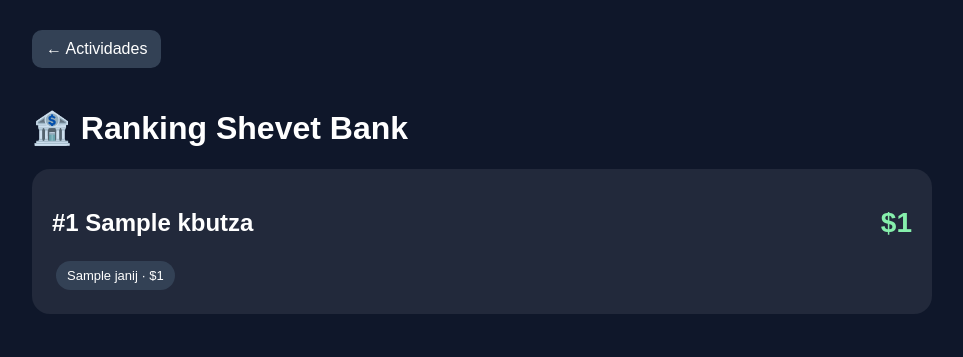
After one commit to rashimshivteisrael-rgb/ShivteApp, a Django app: page /shevet-bank-ranking/ in a window 1280 px wide. The commit adds this page. Shown: the top 357 px of the page, without its empty margins (158-1121 px from the left). Run offline with Django 4.2, Linux system fonts and the light colour scheme; tables that the repository leaves empty hold one stand-in row (values such as "Sample post").

```diff
--- a/shivte/urls.py
+++ b/shivte/urls.py
@@ -53,6 +53,7 @@ from torneo.views import (
     picture_day_publico,
     shevet_bank_admin,
     shevet_bank_madrij,
+    shevet_bank_ranking,
 )
 
 urlpatterns = [
@@ -110,6 +111,7 @@ urlpatterns = [
     path('actividades/', actividades, name='actividades'),
     path('panel-admin/shevet-bank/', shevet_bank_admin, name='shevet_bank_admin'),
     path('shevet-bank/', shevet_bank_madrij, name='shevet_bank_madrij'),
+    path('shevet-bank-ranking/', shevet_bank_ranking, name='shevet_bank_ranking'),
 ]
 
 urlpatterns += static(settings.MEDIA_URL, document_root=settings.MEDIA_ROOT)
--- a/templates/actividades.html
+++ b/templates/actividades.html
@@ -55,6 +55,11 @@ body { margin:0; font-family:Arial; background:#0f172a; color:white; }
               <p>Registrar dinero desde tu estación.</p>
             </a>
        {% endif %}
+
+       <a class="card" href="/shevet-bank-ranking/">
+         <h3>🏆 Ranking Shevet Bank</h3>
+         <p>Ver cuánto dinero lleva cada kbutza.</p>
+       </a>
     </div>
 
 </div>
--- /dev/null
+++ b/templates/shevet_bank_ranking.html
@@ -0,0 +1,42 @@
+<!DOCTYPE html>
+<html lang="es">
+<head>
+<meta charset="UTF-8">
+<title>Ranking Shevet Bank</title>
+<style>
+body { margin:0; font-family:Arial; background:#0f172a; color:white; }
+.container { max-width:900px; margin:auto; padding:30px 20px; }
+.card { background:rgba(255,255,255,.08); padding:20px; border-radius:18px; margin-bottom:14px; }
+.top { display:flex; justify-content:space-between; align-items:center; gap:10px; }
+.total { font-size:28px; font-weight:bold; color:#86efac; }
+.btn { background:#334155; color:white; padding:10px 14px; border-radius:10px; text-decoration:none; display:inline-block; margin-bottom:20px; }
+.badge { display:inline-block; background:#334155; padding:7px 11px; border-radius:999px; margin:4px; font-size:13px; }
+</style>
+</head>
+<body>
+<div class="container">
+
+    <a class="btn" href="/actividades/">← Actividades</a>
+
+    <h1>🏦 Ranking Shevet Bank</h1>
+
+    {% for item in ranking %}
+        <div class="card">
+            <div class="top">
+                <h2>#{{ forloop.counter }} {{ item.kbutza.nombre }}</h2>
+                <div class="total">${{ item.total }}</div>
+            </div>
+
+            {% for c in item.cuentas %}
+                <span class="badge">{{ c.janij.nombre }} · ${{ c.saldo }}</span>
+            {% empty %}
+                <p>Sin cuentas.</p>
+            {% endfor %}
+        </div>
+    {% empty %}
+        <div class="card">No hay kbutzot.</div>
+    {% endfor %}
+
+</div>
+</body>
+</html>
--- a/torneo/views.py
+++ b/torneo/views.py
@@ -1008,3 +1008,24 @@ def shevet_bank_madrij(request):
         'cuenta': cuenta,
         'mensaje': mensaje
     })
+
+def shevet_bank_ranking(request):
+    kbutzot = Kbutza.objects.all().order_by('nombre')
+
+    ranking = []
+
+    for k in kbutzot:
+        cuentas = ShevetBankCuenta.objects.filter(janij__kbutza=k)
+        total = sum(c.saldo for c in cuentas)
+
+        ranking.append({
+            'kbutza': k,
+            'total': total,
+            'cuentas': cuentas
+        })
+
+    ranking = sorted(ranking, key=lambda x: x['total'], reverse=True)
+
+    return render(request, 'shevet_bank_ranking.html', {
+        'ranking': ranking
+    })
```
